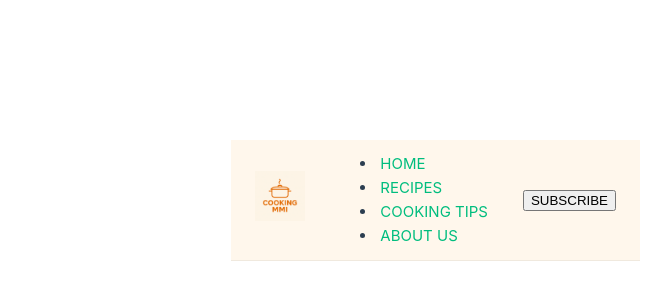
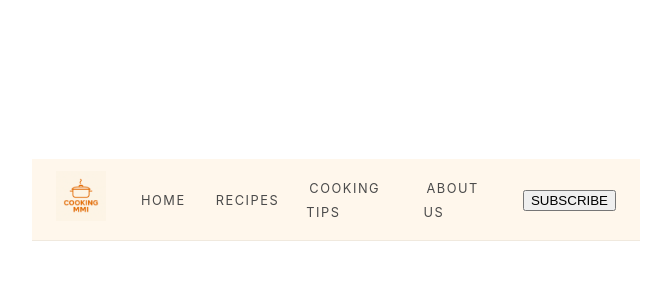
Before and after one commit to AlbanChatelet/cooking-mmi, a Vue app: page / in a window 1280 px wide. Shown: the part 200-500 px from the top of the page, without its empty margins (0-671 px from the left). Built offline with nearby package versions, Linux system fonts and the light colour scheme; the HTML template or start-up script is replaced by a standard one.

Commit message:
stlye(header) : add header-nav style
J'ajoute du style sur les éléments du header : du over, les éléments alignés horizontalement, la couleur des textes...

```diff
--- a/src/components/MyHeader.vue
+++ b/src/components/MyHeader.vue
@@ -47,4 +47,26 @@
   justify-content: space-between;
   gap: 32px;
 }
+
+/* NAVIGATION */
+.header-nav ul {
+  display: flex;
+  align-items: center;
+  gap: 24px;
+  list-style: none;
+  margin: 0;
+  padding: 0;
+}
+
+.header-nav a {
+  text-decoration: none;
+  font-size: 0.8rem;
+  text-transform: uppercase;
+  letter-spacing: 0.12em;
+  color: #4b4b4b;
+}
+
+.header-nav a:hover {
+  color: #000000;
+}
 </style>
```
